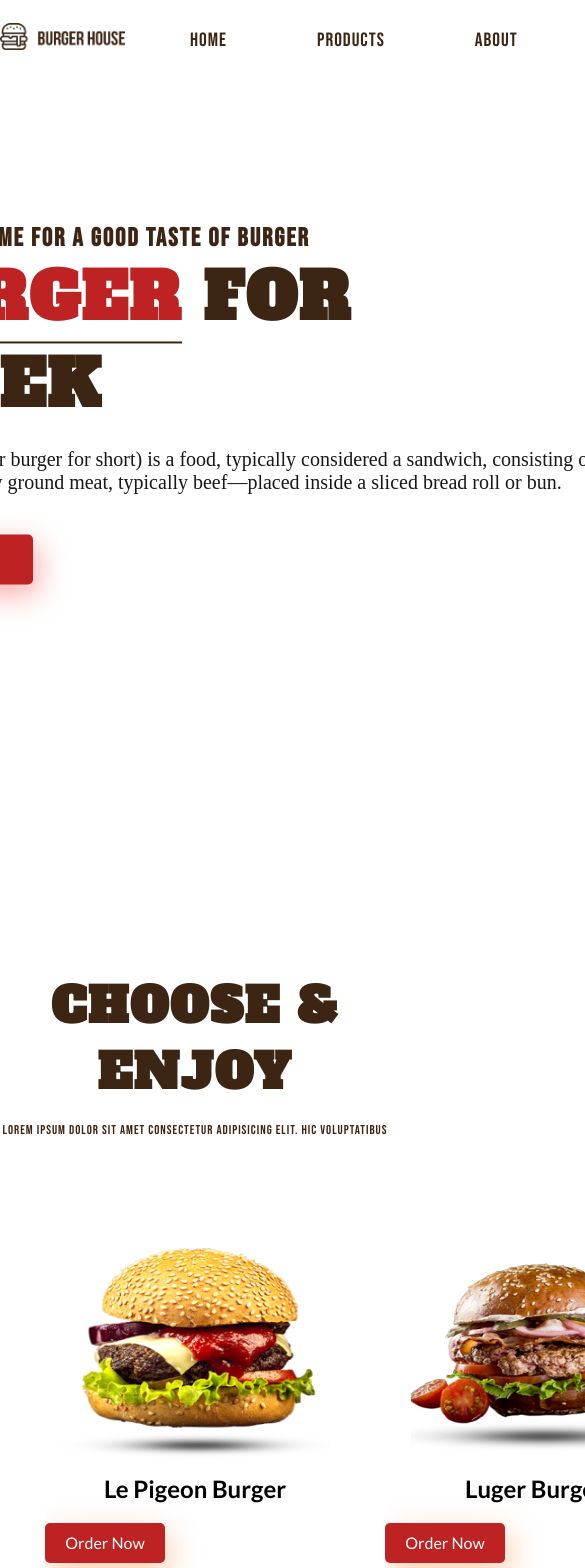
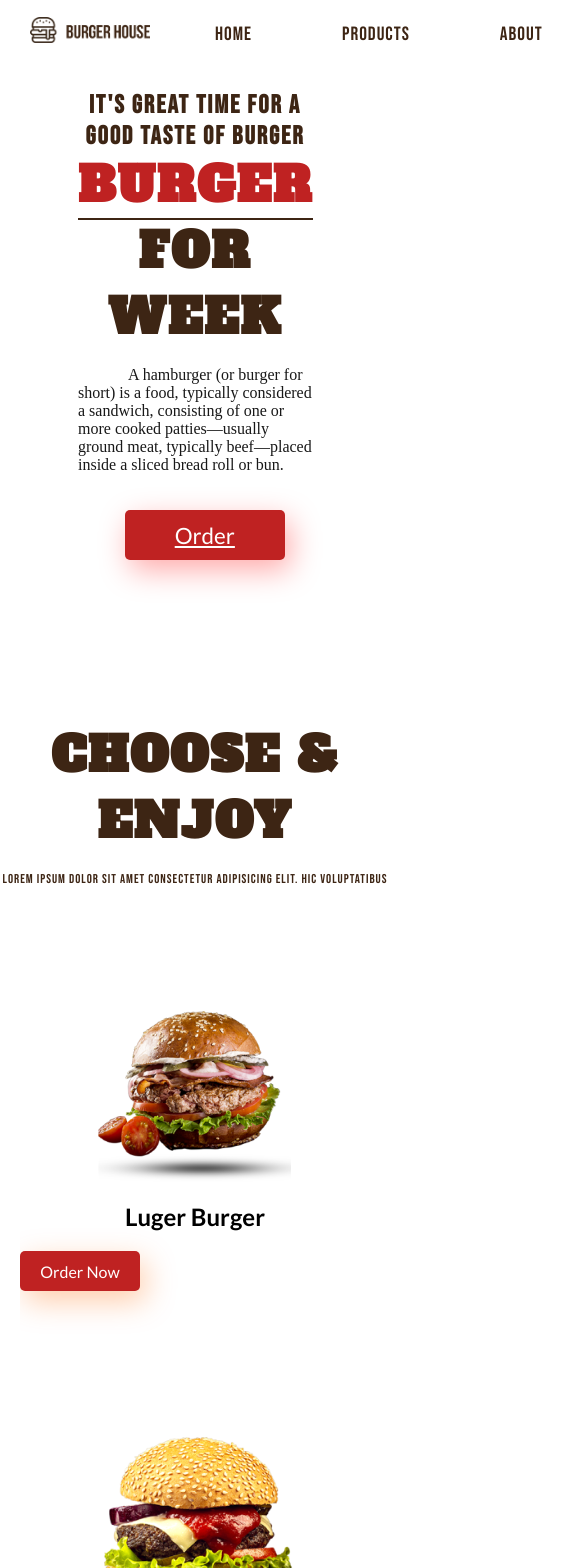
Before and after one commit to mkandanmk7/React-Restaurant-Application., a React (Create React App) app: page / in a window 390 px wide. Shown: the top 1568 px of the page, 585 px wide, since content can reach past the window. Built offline with nearby package versions, Linux system fonts and the light colour scheme.

Commit message:
responsvie

```diff
--- a/src/App.css
+++ b/src/App.css
@@ -337,3 +337,223 @@ a-b-text h2 {
   text-transform: uppercase;
   cursor: pointer;
 }
+
+/* responsive */
+@media (max-width: 620px) {
+  #contact form {
+    width: 90%;
+  }
+}
+
+@media (max-width: 1190px) {
+  #main {
+    background-size: 1150px !important;
+  }
+  .header-heading {
+    left: 50%;
+    top: 50%;
+    transform: translate(-50%, -50%);
+    text-align: center;
+  }
+  .header-heading h2 {
+    font-size: 1.5rem;
+  }
+  .header-heading h1 {
+    font-size: 3rem;
+  }
+  .header-heading .details {
+    font-size: 1rem;
+    text-align: left;
+    text-indent: 50px;
+    width: 100%;
+  }
+  .pr-heading {
+    left: 50%;
+    top: 50%;
+    transform: translate(-50%, -50%);
+    text-align: center;
+  }
+  .pr-heading h2 {
+    font-size: 1.5rem;
+  }
+  .pr-heading h1 {
+    font-size: 3rem;
+  }
+  .pr-heading .details {
+    font-size: 1rem;
+  }
+  .about-image img {
+    height: 400px;
+  }
+  #products {
+    height: auto;
+  }
+  .a-container {
+    flex-wrap: wrap;
+  }
+  .a-box {
+    flex-grow: 1;
+  }
+  .a-b-img img {
+    object-fit: contain;
+  }
+}
+
+@media (max-width: 970px) {
+  #main {
+    height: 650px;
+  }
+  .header-heading {
+    left: 50%;
+    top: 50%;
+    transform: translate(-50%, -50%);
+  }
+  .pr-heading {
+    left: 50%;
+    top: 50%;
+    transform: translate(-50%, -50%);
+  }
+  .about-image {
+    display: none;
+  }
+  .header-btn {
+    margin-left: 20%;
+    margin-top: 20px;
+  }
+  .pr-btn {
+    margin-left: 20%;
+    margin-top: 20px;
+  }
+  #about {
+    justify-content: center;
+    padding-top: 0px;
+    text-align: center;
+
+    margin-top: 0px;
+  }
+  .about-text {
+    width: 90%;
+    text-align: center;
+  }
+  .about-text h1 {
+    font-size: 3rem;
+  }
+  .about-text p {
+    width: 100%;
+  }
+  .about-text button {
+    margin-left: 30%;
+  }
+  #products {
+    margin-bottom: 100px;
+  }
+}
+@media (max-width: 600px) {
+  .header-heading {
+    width: 60%;
+  }
+  .pr-heading {
+    width: 60%;
+  }
+}
+
+@media (max-width: 1100px) {
+  .menu-icon {
+    display: block;
+  }
+  nav {
+    justify-content: space-between;
+    height: 65px;
+    padding: 0px 30px;
+  }
+  .logo img {
+    width: 120px;
+  }
+  .header-btns {
+    margin: 0;
+  }
+  .pr-btns {
+    margin: 0;
+  }
+  .menu {
+    display: none;
+    position: absolute;
+    top: 65px;
+    left: 0px;
+    background-color: #ffffff;
+    border-bottom: 4px solid #ff1414;
+    width: 100%;
+    padding: 0px;
+    margin: 0px;
+  }
+  .menu li {
+    width: 100%;
+  }
+  nav .menu li a {
+    width: 100%;
+    height: 40px;
+    justify-content: center;
+    align-items: center;
+    margin: 0px;
+    padding: 25px;
+    border: 1px solid rgba(38, 38, 38, 0.03);
+  }
+  nav .menu-icon {
+    cursor: pointer;
+    float: right;
+    padding: 28px 20px;
+    position: relative;
+    user-select: none;
+  }
+  nav .menu-icon .nav-icon {
+    background-color: #3d2514;
+    display: block;
+    height: 2px;
+    position: relative;
+    transition: background 0.2s ease-out;
+    width: 24px;
+  }
+  nav .menu-icon .nav-icon:before,
+  nav .menu-icon .nav-icon:after {
+    background: rgb(255, 255, 255);
+    content: "";
+    display: block;
+    height: 100%;
+    position: absolute;
+    transition: all ease-out 0.2s;
+    width: 100%;
+  }
+  nav .menu-icon .nav-icon:before {
+    top: 6px;
+    background-color: #3d2514;
+  }
+  nav .menu-icon .nav-icon:after {
+    top: -6px;
+    background-color: #3d2514;
+  }
+  nav .menu-btn:checked ~ .menu-icon .nav-icon {
+    background: transparent;
+  }
+  nav .menu-btn:checked ~ .menu-icon .nav-icon:before {
+    transform: rotate(-45deg);
+    top: 0;
+    background-color: #3d2514;
+  }
+  nav .menu-btn:checked ~ .menu-icon .nav-icon:after {
+    transform: rotate(45deg);
+    top: 0;
+    background-color: #3d2514;
+  }
+  nav .menu-btn {
+    display: none;
+  }
+  nav .menu-btn:checked ~ .menu {
+    display: block;
+  }
+}
+@media (max-width: 400px) {
+  .a-box {
+    width: 100%;
+    height: 400px;
+  }
+}
```
